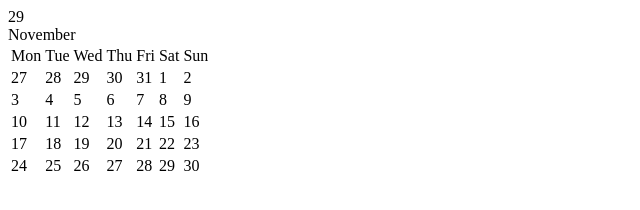
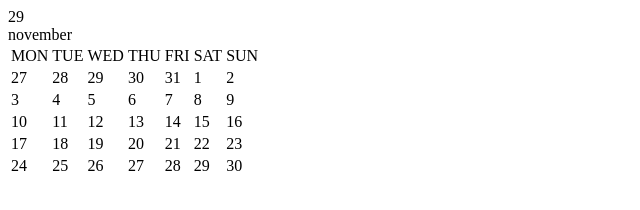
Before and after one commit to mageorge5/notion-widgets, a plain HTML site: page index.html in a window 1280 px wide. Shown: the whole page, without its empty margins (0-640 px from the left). Drawn offline with Linux system fonts and the light colour scheme.

Commit message:
Update index.html

```diff
--- a/index.html
+++ b/index.html
@@ -3,50 +3,46 @@
 
 <head>
   <meta charset="UTF-8">
-  <title>Calendar</title>
+  <title>Minimal Calendar</title>
   <link href="https://fonts.googleapis.com/css?family=Lato:300,400,700,900" rel="stylesheet">
-  <link rel="stylesheet" href="./style.css">
+  <link rel="stylesheet" href="style.css">
 </head>
 
 <body>
   <div class="container">
-
     <div class="calendar-container">
-
       <header>
-        <div class="day" id="header-day">18</div>
-        <div class="month" id="header-month">August</div>
+        <div class="day" id="header-day">1</div>
+        <div class="month" id="header-month">january</div>
       </header>
 
       <table class="calendar">
         <thead>
           <tr>
-            <td>Mon</td>
-            <td>Tue</td>
-            <td>Wed</td>
-            <td>Thu</td>
-            <td>Fri</td>
-            <td>Sat</td>
-            <td>Sun</td>
+            <td>MON</td>
+            <td>TUE</td>
+            <td>WED</td>
+            <td>THU</td>
+            <td>FRI</td>
+            <td>SAT</td>
+            <td>SUN</td>
           </tr>
         </thead>
         <tbody id="calendar-body">
-          <!-- Filled dynamically by JavaScript -->
+          <!-- filled by JavaScript -->
         </tbody>
       </table>
 
       <div class="ring-left"></div>
       <div class="ring-right"></div>
-
-    </div> <!-- end calendar-container -->
-
-  </div> <!-- end container -->
+    </div>
+  </div>
 
   <script>
     (function () {
       const monthNames = [
-        "January", "February", "March", "April", "May", "June",
-        "July", "August", "September", "October", "November", "December"
+        "january", "february", "march", "april", "may", "june",
+        "july", "august", "september", "october", "november", "december"
       ];
 
       const today = new Date();
@@ -58,32 +54,28 @@
       const headerMonthEl = document.getElementById("header-month");
       const calendarBody = document.getElementById("calendar-body");
 
-      // Set header to today's real date
       headerDayEl.textContent = todayDate;
       headerMonthEl.textContent = monthNames[currentMonth];
 
       function renderCalendar(year, month) {
-        // Clear any existing rows
         calendarBody.innerHTML = "";
 
-        // Month info
         const firstOfMonth = new Date(year, month, 1);
         const lastOfMonth = new Date(year, month + 1, 0);
         const daysInMonth = lastOfMonth.getDate();
 
-        // Previous month info (for leading days)
         const lastOfPrevMonth = new Date(year, month, 0);
         const daysInPrevMonth = lastOfPrevMonth.getDate();
 
         // JS getDay(): 0 (Sun)–6 (Sat)
-        // Our calendar starts on Monday, so convert:
-        const rawFirstWeekday = firstOfMonth.getDay(); // 0–6
-        const startIndex = (rawFirstWeekday + 6) % 7;  // 0 (Mon)–6 (Sun)
+        // Convert to Monday=0…Sunday=6
+        const rawFirstWeekday = firstOfMonth.getDay();
+        const startIndex = (rawFirstWeekday + 6) % 7;
 
         const totalCells = startIndex + daysInMonth;
         const rows = Math.ceil(totalCells / 7);
 
-        let currentDay = 1; // for this month
+        let currentDay = 1;
 
         for (let row = 0; row < rows; row++) {
           const tr = document.createElement("tr");
@@ -93,18 +85,18 @@
             const td = document.createElement("td");
 
             if (cellIndex < startIndex) {
-              // Leading days from previous month
+              // previous month days
               const prevDay = daysInPrevMonth - (startIndex - 1 - cellIndex);
               td.textContent = prevDay;
               td.classList.add("prev-month");
             } else if (currentDay > daysInMonth) {
-              // Trailing days from next month
+              // next month days
               const nextDay = currentDay - daysInMonth;
               td.textContent = nextDay;
               td.classList.add("next-month");
               currentDay++;
             } else {
-              // Actual days of current month
+              // current month
               td.textContent = currentDay;
 
               if (
@@ -125,7 +117,6 @@
         }
       }
 
-      // Render current month on load
       renderCalendar(currentYear, currentMonth);
     })();
   </script>
```
